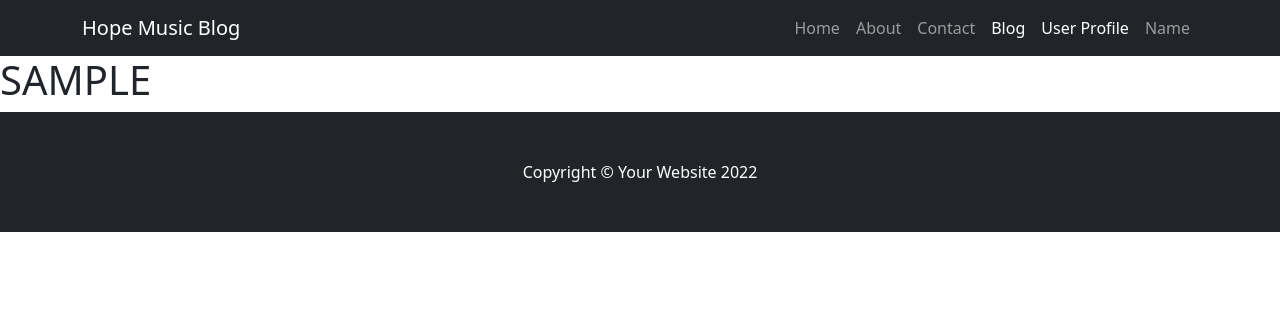
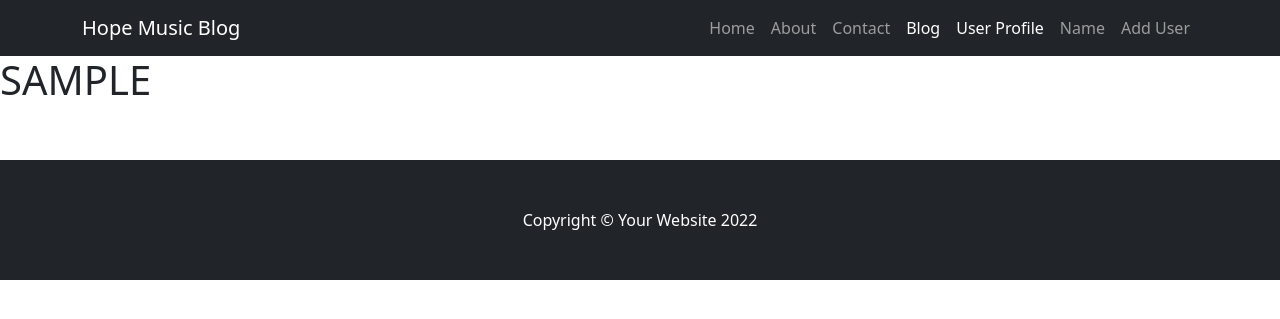
Before and after one commit to NickyFrs/MP3-HMABLOG, a Flask app: a page that uses templates/user.html in a window 1280 px wide. Shown: the top 319 px of the page. Run offline with Flask 2, Linux system fonts and the light colour scheme; some libraries are stand-ins or nearby versions.

Commit message:
created a database and some users as test. working in progress. so far ok!

```diff
--- a/app.py
+++ b/app.py
@@ -2,13 +2,39 @@ from flask import Flask, render_template, flash
 from flask_wtf import FlaskForm
 from wtforms import StringField, SubmitField, PasswordField, TextAreaField
 from wtforms.validators import DataRequired, EqualTo, EqualTo, Email
+from flask_sqlalchemy import SQLAlchemy
+from datetime import datetime
 
 app = Flask(__name__)
 
-app.config['SECRET_KEY'] = 'b41bfb66739bd67d09342ad24f6a699deb7cbac892273d95'
+app.config['SECRET_KEY'] = 'b41bfb66739bd67d09342ad24f6a699deb7cbac892273d95' # necessary for the forms
+
+# DATABASE
+app.config['SQLALCHEMY_DATABASE_URI'] = 'sqlite:///hopedb.db' # Add database
+
+db = SQLAlchemy(app)
+
+# DATABASE MODEL
+class Users(db.Model):
+    id = db.Column(db.Integer, primary_key=True)
+    name = db.Column(db.String(50), nullable=False)
+    email = db.Column(db.String(100), unique=True, nullable=False)
+    data_added = db.Column(db.DateTime(), default=datetime.utcnow)
+
+    # Created a function for hpw the database will be shown to the user
+    def __repr__(self):
+        return '<Name %r>' % self.name
 
 
-# Crated form CLass
+
+
+class UserForm(FlaskForm):
+    name = StringField("Name", validators=[DataRequired()])
+    email = StringField("Email", validators=[DataRequired(), Email()])
+    submit = SubmitField("Submit")
+
+
+# Crated form CLass for the forms
 class NameForm(FlaskForm):
     name = StringField("Name", validators=[DataRequired()])
     submit = SubmitField("Submit")
@@ -23,6 +49,24 @@ def home():
 @app.route('/user/<name>')
 def user(name):
     return render_template('user.html', name=name)
+
+
+@app.route('/user/add', methods=['GET', 'POST'])
+def add_user():
+    name = None
+    form = UserForm()
+    if form.validate_on_submit():
+        user = Users.query.filter_by(email=form.email.data).first()
+        if user is None:
+            user = Users(name=form.name.data, email=form.email.data)
+            db.session.add(user)
+            db.session.commit()
+        name = form.name.data
+        form.name.data = ''
+        form.email.data = ''
+        flash('User Added Successfully')
+    our_users = Users.query.order_by(Users.data_added)
+    return render_template('add_user.html', form=form, name=name, our_users=our_users)
 
 
 @app.route('/name', methods=['GET', 'POST'])
--- a/templates/navbar.html
+++ b/templates/navbar.html
@@ -17,6 +17,7 @@
                 <li class="nav-item"><a class="nav-link active" aria-current="page" href="#">Blog</a></li>
                 <li class="nav-item"><a class="nav-link active" aria-current="page" href="{{ url_for('user', name='nicky') }}">User Profile</a></li
                 <li class="nav-item"><a class="nav-link" href="{{ url_for('name') }}">Name</a></li>
+                <li class="nav-item"><a class="nav-link" href="{{ url_for('add_user') }}">Add User</a></li>
             </ul>
         </div>
     </div>
--- a/templates/user.html
+++ b/templates/user.html
@@ -2,4 +2,8 @@
 
 {% block content %}
     <h1>{{ name|upper }}</h1>
+    <br><br>
+    {% for our_user in our_users %}
+    {{ our_user.id }}. {{ our_user.name }} - {{ our_user.email }}<br>
+{% endfor %}
 {% endblock content %}
```
